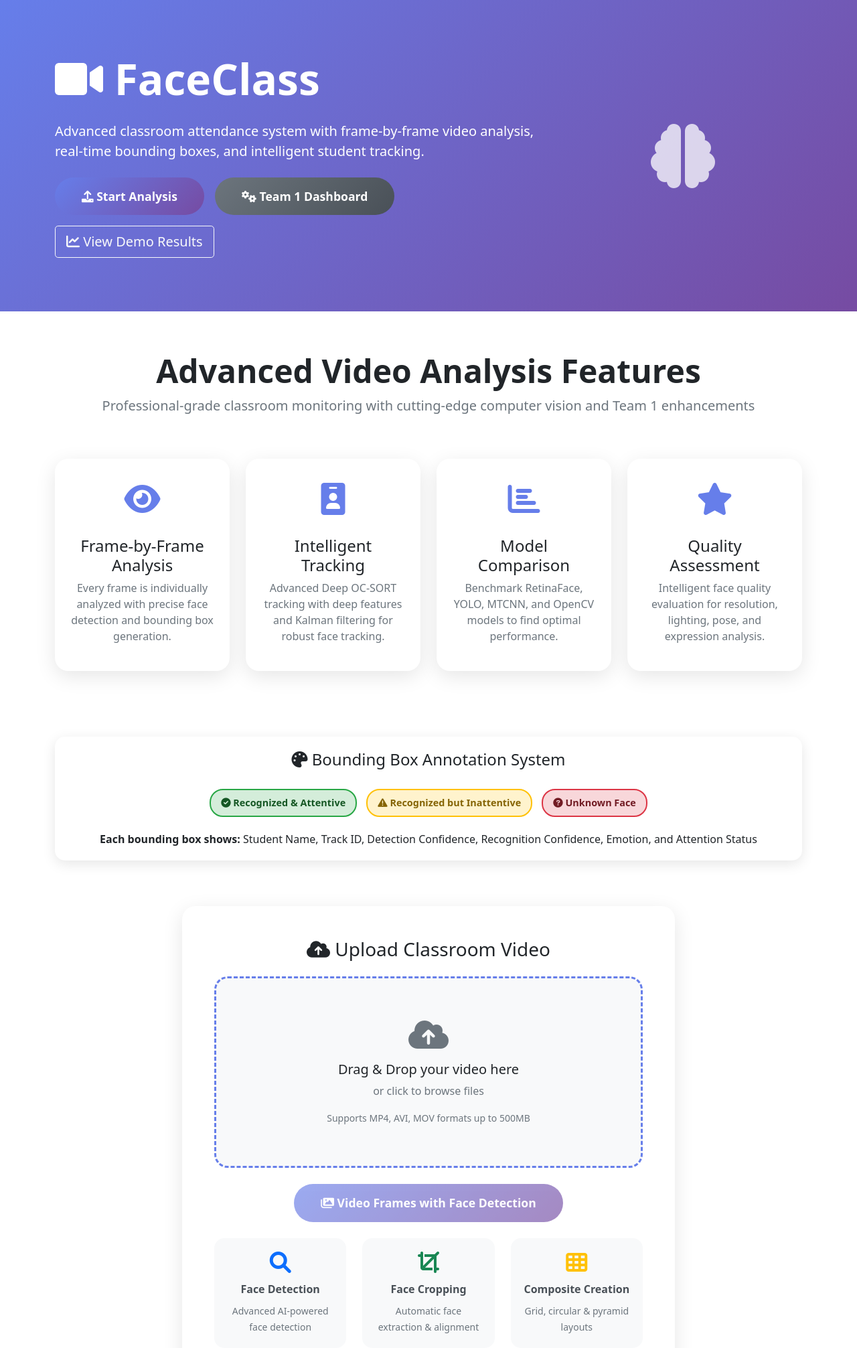
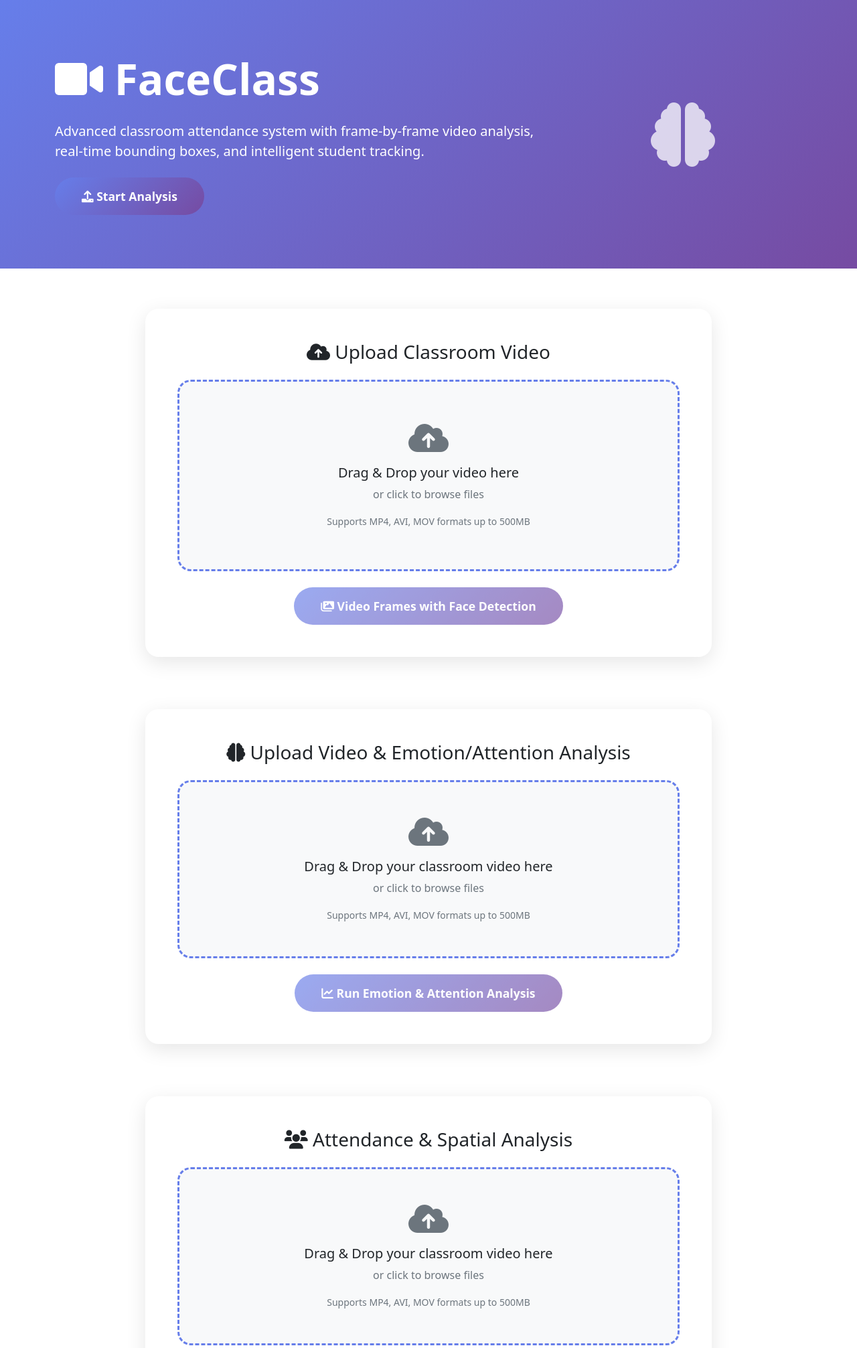
Before and after one commit to AliAlizadeh11/FaceClass, a Flask app: page / in a window 1280 px wide. Shown: the top 2013 px of the page at 67% size. Run offline with Flask 3, Linux system fonts and the light colour scheme; some libraries are stand-ins or nearby versions.

Commit message:
fix: minor issue in section Attendance & Spatial Analysis

```diff
--- a/src/templates/index.html
+++ b/src/templates/index.html
@@ -209,6 +209,16 @@
         .annotation-green { background: #d4edda; color: #155724; border: 2px solid #28a745; }
         .annotation-yellow { background: #fff3cd; color: #856404; border: 2px solid #ffc107; }
         .annotation-red { background: #f8d7da; color: #721c24; border: 2px solid #dc3545; }
+
+        /* Harmonize Team 2 and Team 3 sections */
+        #team2Card, #team3Card { min-height: 0; }
+        @media (min-width: 992px) {
+            #team2Card, #team3Card { padding: 40px; }
+            #team2-analysis .upload-area, #team3-analysis .upload-area { padding: 50px 20px; }
+        }
+        #team3Results .row > [class^="col-"] { margin-bottom: 0.75rem; }
+        #team3Results img { max-height: 260px; object-fit: contain; }
+        #team3AttendanceTable { font-size: 0.95rem; }
     </style>
 </head>
 <body>
@@ -225,12 +235,12 @@
                         <a href="#upload" class="btn btn-custom btn-lg">
                             <i class="fas fa-upload"></i> Start Analysis
                         </a>
-                        <a href="/team1-dashboard" class="btn btn-secondary-custom btn-lg">
+                        <!-- <a href="/team1-dashboard" class="btn btn-secondary-custom btn-lg">
                             <i class="fas fa-cogs"></i> Team 1 Dashboard
                         </a>
                         <a href="/video-analysis" class="btn btn-outline-light btn-lg">
                             <i class="fas fa-chart-line"></i> View Demo Results
-                        </a>
+                        </a> -->
                     </div>
                 </div>
                 <div class="col-lg-4 text-center">
@@ -240,9 +250,9 @@
         </div>
     </div>
 
-    <div class="container">
+    <!-- <div class="container"> -->
         <!-- Features Section -->
-        <div class="row mb-5">
+        <!-- <div class="row mb-5">
             <div class="col-12 text-center mb-5">
                 <h2 class="display-5 fw-bold">Advanced Video Analysis Features</h2>
                 <p class="lead text-muted">Professional-grade classroom monitoring with cutting-edge computer vision and Team 1 enhancements</p>
@@ -287,10 +297,10 @@
                     <p class="text-muted">Intelligent face quality evaluation for resolution, lighting, pose, and expression analysis.</p>
                 </div>
             </div>
-        </div>
+        </div> -->
 
         <!-- Annotation Preview -->
-        <div class="row mb-5">
+        <!-- <div class="row mb-5">
             <div class="col-12">
                 <div class="annotation-preview">
                     <h4 class="text-center mb-4">
@@ -312,7 +322,7 @@
                     </p>
                 </div>
             </div>
-        </div>
+        </div> -->
 
         <!-- Upload Section -->
         <div class="row" id="upload">
@@ -348,7 +358,7 @@
                     </div>
 
                     <!-- Feature Description -->
-                    <div class="text-center mt-4">
+                    <!-- <div class="text-center mt-4">
                         <div class="row">
                             <div class="col-md-4">
                                 <div class="feature-highlight">
@@ -372,13 +382,13 @@
                                 </div>
                             </div>
                         </div>
-                    </div>
+                    </div> -->
                 </div>
             </div>
         </div>
 
         <!-- Face Detection Results Showcase -->
-        <div class="row mb-5">
+        <!-- <div class="row mb-5">
             <div class="col-12">
                 <div class="feature-card p-5">
                     <h3 class="text-center mb-4">
@@ -433,12 +443,12 @@
                     </div>
                 </div>
             </div>
-        </div>
+        </div> -->
 
         <!-- Team 2: Upload Video & Emotion/Attention Analysis -->
         <div class="row mt-5" id="team2-analysis">
             <div class="col-lg-8 mx-auto">
-                <div class="feature-card p-5">
+                <div class="feature-card p-5" id="team2Card">
                     <h3 class="text-center mb-4">
                         <i class="fas fa-brain"></i> Upload Video & Emotion/Attention Analysis
                     </h3>
@@ -482,10 +492,10 @@
 
         <!-- Team 3: Attendance & Spatial Analysis -->
         <div class="row mt-5" id="team3-analysis">
-            <div class="col-lg-10 mx-auto">
-                <div class="feature-card p-5">
+            <div class="col-lg-8 mx-auto">
+                <div class="feature-card p-5" id="team3Card">
                     <h3 class="text-center mb-4">
-                        <i class="fas fa-users"></i> Attendance & Spatial Analysis (Team 3)
+                        <i class="fas fa-users"></i> Attendance & Spatial Analysis
                     </h3>
 
                     <div class="upload-area" id="uploadAreaTeam3">
@@ -577,7 +587,7 @@
         </div>
 
         <!-- Demo Section -->
-        <div class="demo-section">
+        <!-- <div class="demo-section">
             <div class="container">
                 <div class="row align-items-center">
                     <div class="col-lg-6">
@@ -603,7 +613,7 @@
                 </div>
             </div>
         </div>
-    </div>
+    </div> -->
 
     <script src="https://cdn.jsdelivr.net/npm/bootstrap@5.1.3/dist/js/bootstrap.bundle.min.js"></script>
     <script>
```
